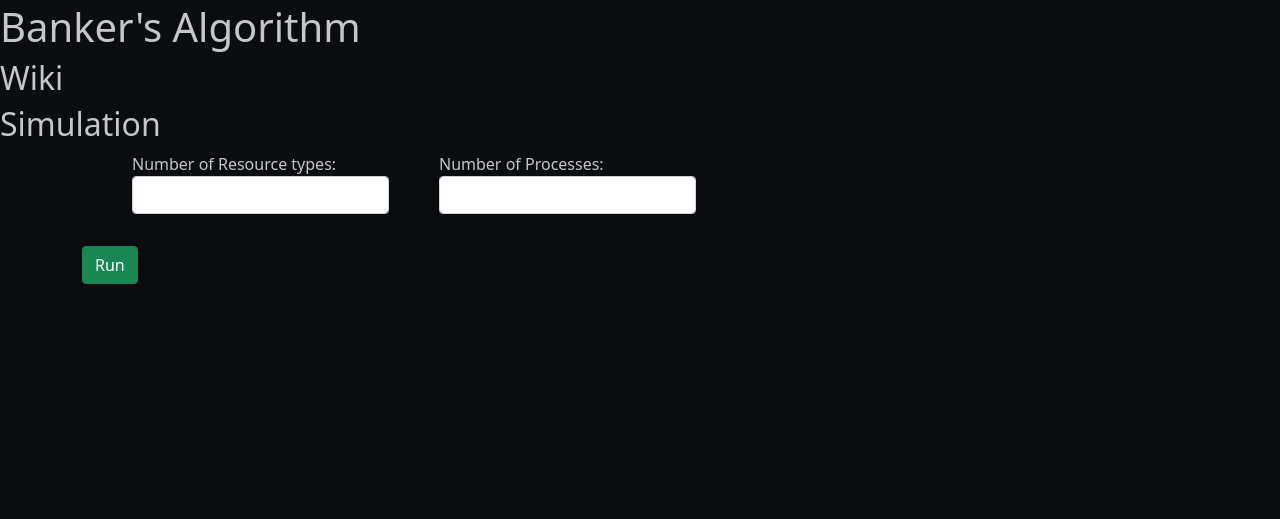
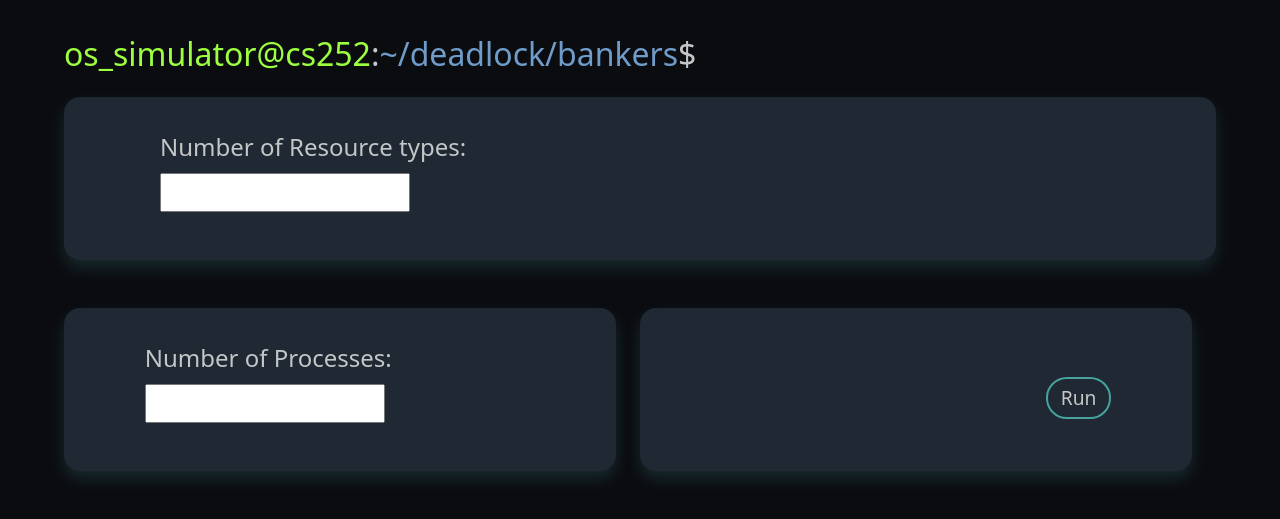
Before and after one commit to pranav2305/os-simulator, a Flask app: page /deadlock/bankers/ in a window 1280 px wide; the page is wider, and only the part inside the window is pictured. Shown: the part 82-601 px from the top of that part. Run offline with Flask 2, Linux system fonts and the light colour scheme; some web fonts are replaced.

Commit message:
Update styles for bankers algo

```diff
--- a/static/css/main.css
+++ b/static/css/main.css
@@ -12,12 +12,20 @@ body {
   background-color: var(--background);
 }
 
-p, h1, h2, h3, h4, h5, h6, a, label, td, th{
+p, h1, h2, h3, h4, h5, h6, a, label, td, th, ul{
   color: var(--text);
 }
 
 td, th {
   text-align: center;
+}
+
+form {
+  display: flex;
+  flex-direction: column;
+  align-items: center;
+  justify-content: space-around;
+  width: 100%;
 }
 
 .page-heading {
@@ -310,3 +318,10 @@ nav {
 .fa-table {
   width:100%;
 }
+
+/* Bankers */
+
+#banker-table-row,
+#banker-output {
+  display: none;
+}
--- a/static/js/deadlock/bankers.js
+++ b/static/js/deadlock/bankers.js
@@ -8,22 +8,19 @@ var res,pro;
                 	alert("Invalid Inputs");
 				var
 					$container = document.getElementById('FormFields'),
-					$item, $field, $i;
+					$i;
 				$container.innerHTML = '';
+				var form_html = '';
 				for ($i = 0; $i < $amount; $i++) {
-					$item = document.createElement('div');
-					$item.style.margin = '10px';
-
-                    $field = document.createElement('label');
-                    $field.innerHTML = 'Resource '+$i;
-					$item.appendChild($field);
-					$field = document.createElement('input');
-					$field.name = 'Design[' + $i + ']';
-					$field.type = 'text';
-                    $field.setAttribute("class","form-control");
-					$item.appendChild($field);
-					$container.appendChild($item);
+					form_html +=
+					`
+					<div class="input-div">
+						<label>Resource ${$i}: </label>
+						<input type="text" name="Design[${$i}]">
+					</div>
+					`
 				}
+				$container.innerHTML = form_html;
             }
             function BuildFormFields2($amount) //For Allocation
 			{
@@ -33,30 +30,29 @@ var res,pro;
                 console.log(res);
 				var
 					$container = document.getElementById('FormFields1'),
-					$item, $field, $i;
+					$i;
 				$container.innerHTML = '';
-                $item = document.createElement('h4');
-                $item.innerHTML = 'Need';
-                $container.appendChild($item);
+				var form_html =
+				`
+				<h2 style="text-align:center;margin-top:1rem;margin-bottom:1rem;">Need</h2>
+				`
 				for ($i = 0; $i < $amount; $i++) {
-                    $item = document.createElement('h5');
-                    $item.innerHTML = 'Process ' + $i;
-                    $container.appendChild($item);
+					form_html +=
+					`
+					<h3>Process ${$i} </h3>
+					`
                     for($j = 0; $j < res; $j++)
                     {
-                        $item = document.createElement('div');
-                        $item.style.margin = '10px';
-                        $field = document.createElement('label');
-                        $field.innerHTML = 'Resource ' + $j + ':';
-					    $item.appendChild($field);
-                        $field = document.createElement('input');
-                        $field.name = 'Design[' + $i + ']';
-                        $field.type = 'text';
-                        $field.setAttribute("class","form-control");
-                        $item.appendChild($field);
-                        $container.appendChild($item);
+						form_html +=
+						`
+						<div class="input-div" style="margin-left:0.5rem;">
+							<label>Resource ${$i}: </label>
+							<input type="text" name="Design[${$i}]">
+						</div>
+						`
                     }
 				}
+				$container.innerHTML = form_html;
                 BuildFormFields3($amount);
             }
 			function BuildFormFields3($amount) //For Allocation
@@ -66,30 +62,32 @@ var res,pro;
                 console.log(res);
 				var
 					$container = document.getElementById('FormFields2'),
-					$item, $field, $i;
+					$i;
 				$container.innerHTML = '';
-                $item = document.createElement('h4');
-                $item.innerHTML = 'Allocated';
-                $container.appendChild($item);
+                var form_html =
+				`
+				<h2 style="text-align:center;margin-bottom:1rem;">Allocated</h2>
+				`
 				for ($i = 0; $i < $amount; $i++) {
-                    $item = document.createElement('h5');
-                    $item.innerHTML = 'Process ' + $i;
-                    $container.appendChild($item);
+                    form_html +=
+					`
+					<h3>Process ${$i} </h3>
+					`
                     for($j = 0; $j < res; $j++)
                     {
-                        $item = document.createElement('div');
-                        $item.style.margin = '10px';
-                        $field = document.createElement('label');
-                        $field.innerHTML = 'Resource ' + $j + ':';
-                        $item.appendChild($field);
-                        $field = document.createElement('input');
-                        $field.name = 'Design[' + $i + ']';
-                        $field.type = 'text';
-                        $field.setAttribute("class","form-control");
-                        $item.appendChild($field);
-                        $container.appendChild($item);
+						for($j = 0; $j < res; $j++)
+						{
+							form_html +=
+							`
+							<div class="input-div" style="margin-left:0.5rem;">
+								<label>Resource ${$i}: </label>
+								<input type="text" name="Design[${$i}]">
+							</div>
+							`
+						}
                     }
 				}
+				$container.innerHTML = form_html;
             }
             var y;
 			function banker()
@@ -150,6 +148,7 @@ var res,pro;
 						var row = tab_need.insertRow(0);
 						var cell = row.insertCell(0);
 						cell.innerHTML = "<b>Need</b>";
+						cell.colSpan=3;
                         var pro_head = tab_need.insertRow(1);
                         var cell = pro_head.insertCell(0);
                         cell.innerHTML = "<b>Process</b>";
@@ -175,6 +174,7 @@ var res,pro;
 						var row = tab_alloc.insertRow(0);
 						var cell = row.insertCell(0);
 						cell.innerHTML = "<b>Allocation</b>";
+						cell.colSpan=3;
                         var alloc_head = tab_alloc.insertRow(1);
                         var cell = alloc_head.insertCell(0);
                         cell.innerHTML = "<b>Process</b>";
@@ -291,4 +291,6 @@ var res,pro;
 									break;
 								}
 						}
+						document.getElementById('banker-table-row').style.display = "flex";
+						document.getElementById('banker-output').style.display = "flex";
 			}
--- a/templates/deadlock/bankers.html
+++ b/templates/deadlock/bankers.html
@@ -1,56 +1,68 @@
-{% extends 'base.html' %}
-
-{% block link %}
+{% extends 'base.html' %} {% block link %}
 <script src="/static/js/deadlock/bankers.js"></script>
-{% endblock %}
-
-{% block title %}
-  Deadlock - Banker's Algorithm
-{% endblock %}
-
-{% block body %}
-  <h1>Banker's Algorithm</h1>
+{% endblock %} {% block title %} Deadlock - Banker's Algorithm {% endblock %} {%
+block body %}
+<div class="main-container">
 	<section>
-    <h2>Wiki</h2>
-  </section>
-  <section>
-    <h2>Simulation</h2>
-      <div class="container">
-				<div class="jumbotron">
-					<form name = "resource">
-			            <div class = "form-group" style="margin-left:50px; float:left;">
-						<label>Number of Resource types:</label><input class="form-control" type="Number" onkeyup="BuildFormFields(parseInt(this.value, 10));" />
-						<div id="FormFields" style=""></div>
+		<h1 class="page-heading">
+			<span class="user">os_simulator@cs252</span>:<span class="filename">~/deadlock/bankers</span>$
+		</h1>
+			<div class="card-container">
+				<form name="resource" class="bankers-form">
+					<div class="row">
+						<div class="col-md-6 d-flex flex-column align-items-center">
+							<div class="input-div">
+								<label>Number of Resource types:</label>
+								<input type="Number" onkeyup="BuildFormFields(parseInt(this.value, 10));" />
+							</div>
+						</div>
+						<div class="col-md-6 d-flex flex-column align-items-center">
+							<div id="FormFields" style="width: 100%;"></div>
+						</div>
 					</div>
 				</form>
-			        <form name = "Need">
-			            <div class = "form-group" style="margin-left:50px;float:left;">
-						<label>Number of Processes:</label> <input class="form-control" type="Number" onkeyup="BuildFormFields2(y = parseInt(this.value, 10));" />
-						<div id="FormFields1"></div>
 			</div>
+			<div class="row">
+				<div class="col-md-6 d-flex flex-column align-items-center">
+					<div class="card-container">
+						<form name="Need">
+							<div class="input-div">
+								<label>Number of Processes:</label>
+								<input type="Number"
+									onkeyup="BuildFormFields2(y = parseInt(this.value, 10));" />
+							</div>
+							<div id="FormFields1" style="width: 100%;"></div>
 						</form>
-					 <form name = "Alloc">
-			             <div class = "form-group" style="margin-left:50px;float:left;margin-top:60px;">
-						<div id="FormFields2"></div>
-			            </div>
-					</form>
-
-					<table id="tab_need" class="table table-striped  table-hover">
-
-					</table>
-
-			        <table id="tab_alloc" class="table table-striped table-hover">
-
-
-					</table>
-
-			        <ul id = "printing">
-
-			        </ul>
-		        </div>
-				<div class="panel-footer">
-		            <button class="btn btn-primary btn-success" onclick="banker()">Run</button>
 					</div>
 				</div>
+				<div class="col-md-6 d-flex flex-column align-items-center">
+					<div class="card-container">
+						<form name="Alloc">
+							<div id="FormFields2" style="width: 100%;"></div>
+						</form>
+						<div class="button-div">
+							<button style="margin-top:1rem;" onclick="banker()">
+								Run
+							</button>
+						</div>
+					</div>
+				</div>
+			</div>
+			<div class="row" id="banker-table-row">
+				<div class="col-md-6">
+					<div class="card-container">
+						<table id="tab_need" class="table table-bordered" style="width:100%"></table>
+					</div>
+				</div>
+				<div class="col-md-6">
+					<div class="card-container">
+						<table id="tab_alloc" class="table table-bordered" style="width:100%"></table>
+					</div>
+				</div>
+			</div>
+			<div class="card-container" id="banker-output">
+				<ul id="printing"></ul>
+			</div>
 	</section>
+</div>
 {% endblock %}
```
Also changed, not shown: static/js/file_allocation/sequential.js (+0 -9 lines), templates/deadlock/wiki.html (added, +11 -0 lines), templates/disk_scheduling/wiki.html (+11 -0 lines). Lines whose indentation alone changed are shown as unchanged.
